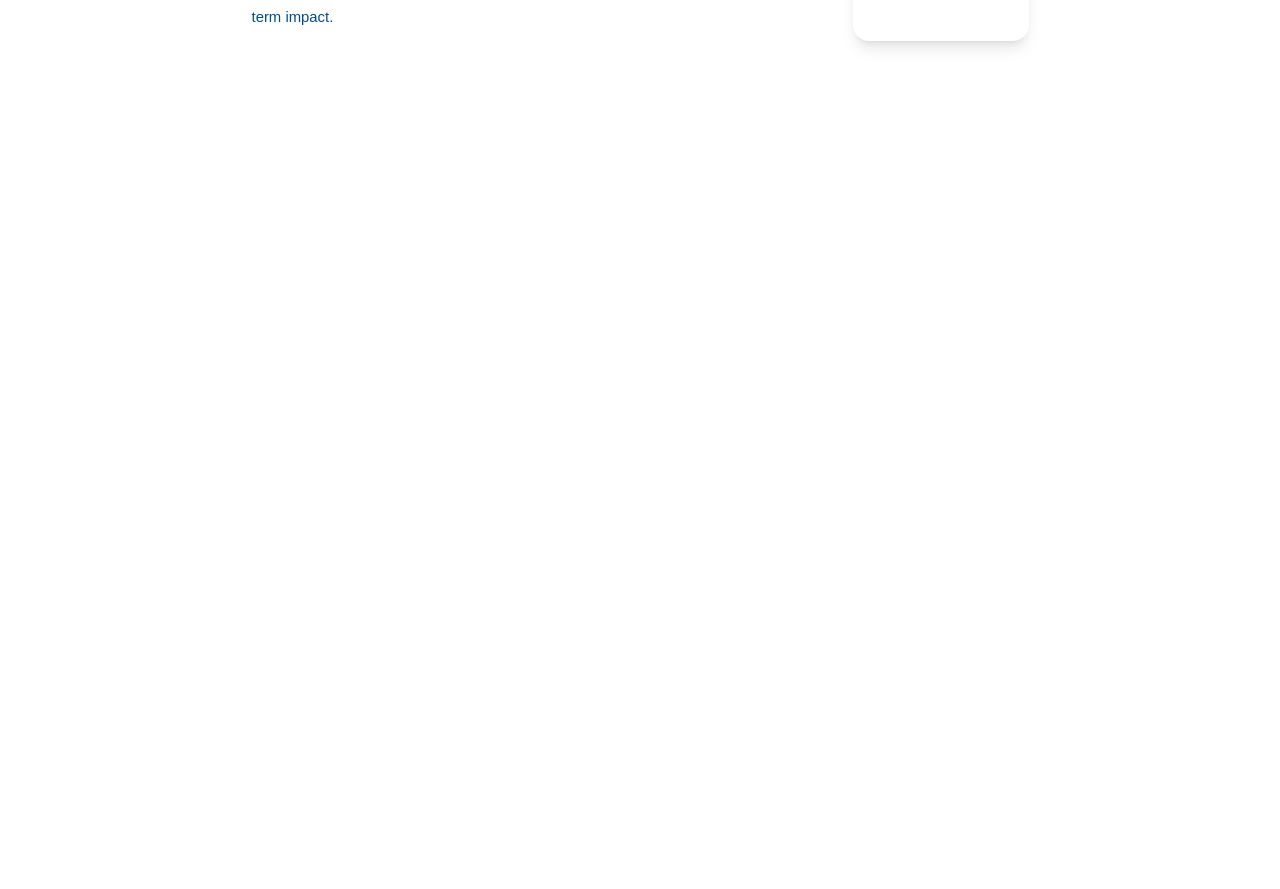
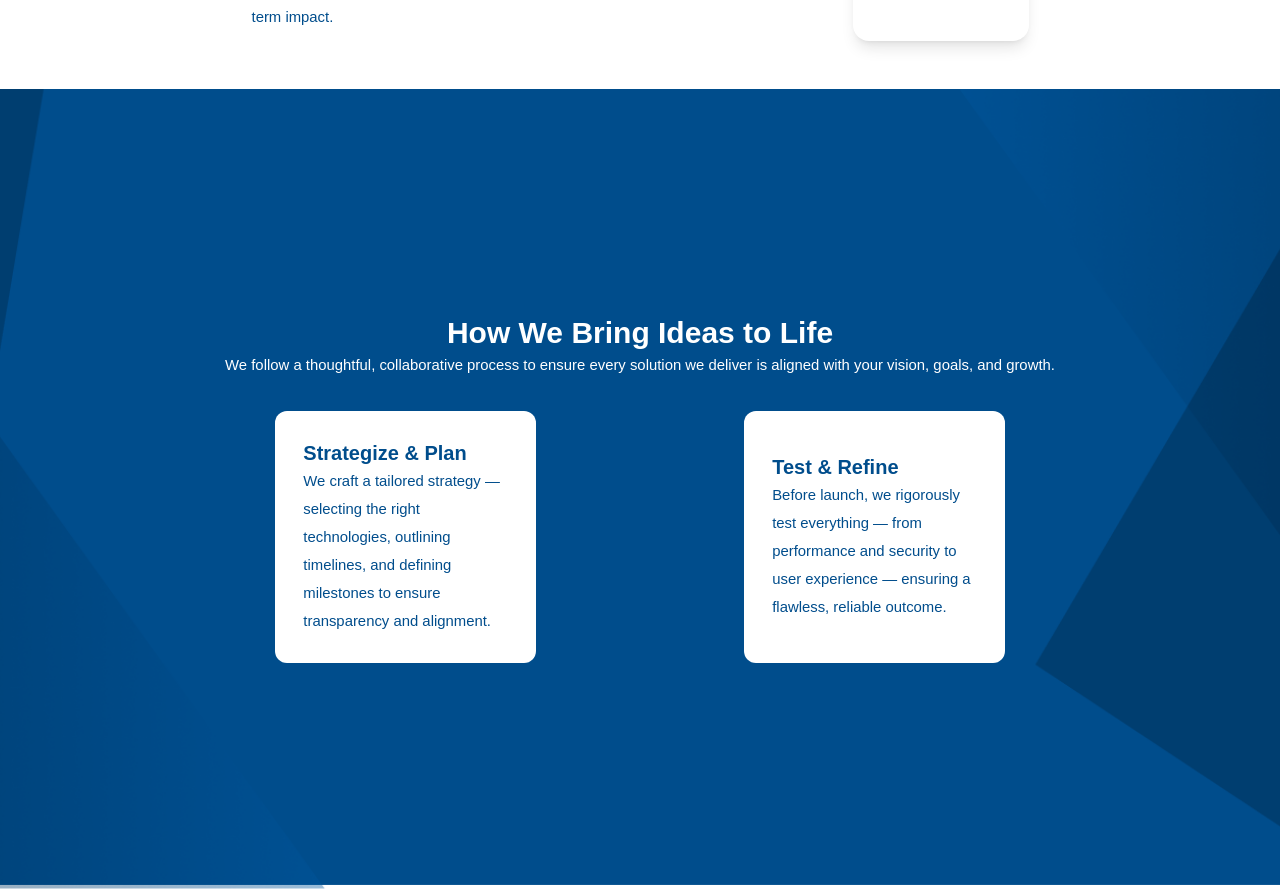
Before and after one commit to SolverousTech/SolverousWebsite, a React (Create React App) app in the folder solverouswebsite/: page / in a window 1280 px wide. Shown: the part 2573-3462 px from the top of the page. Before the commit the page ends 2662 px from the top, so only its background shows below. Built offline with nearby package versions, Linux system fonts and the light colour scheme.

Commit message:
Starting 5th section

```diff
--- a/solverouswebsite/src/pages/Home/home.js
+++ b/solverouswebsite/src/pages/Home/home.js
@@ -1,6 +1,7 @@
 import Navbar from "../../components/Navbar/navbar";
 import HomeBg from "../../assets/home_bg.png";
 import OfferBg from "../../assets/offer_bg.png";
+import TrustedBg from "../../assets/trusted_bg.png";
 import Button from '../../components/Buttons/button';
 import SecondSec from '../../assets/second_section_image.png';
 import Automation from '../../assets/first_reason.png';
@@ -18,6 +19,11 @@ function Home() {
 
   const offerBg = {
     backgroundImage: `url(${OfferBg})`,
+    marginTop: "0px",
+  };
+
+  const trustedBg = {
+    backgroundImage: `url(${TrustedBg})`,
     marginTop: "0px",
   };
 
@@ -85,7 +91,6 @@ function Home() {
             <p className=" p_blue_bg ">A wide range of systems designed to elevate your business operations
             </p>
           </div>
-
           <Services />
         </section>
 
@@ -97,7 +102,37 @@ function Home() {
             </p>
           </div>
           <div className=" p-4 bg-white shadow-lg rounded-2xl ">
-            <img src={HomebakerLogo} alt="Partner Logo" className="w-44 md:w-36"/>
+            <img src={HomebakerLogo} alt="Partner Logo" className="w-44 md:w-36" />
+          </div>
+        </section>
+
+        {/* HOW WE BRING IDEAS TO LIFE */}
+        <section style={trustedBg} className=" bg-no-repeat bg-cover bg-center h-[95vh] md:h-[100vh] text-center items-center content-center space-y-8 ">
+          <div className=" body_margin  ">
+            <h3 className="text-[2rem] md:text-3xl font-bold text-white ">How We Bring Ideas to Life</h3>
+            <p className=" p_blue_bg ">We follow a thoughtful, collaborative process to ensure every solution we deliver is aligned with your vision, goals, and growth.</p>
+          </div>
+
+          <div className=" body_margin flex flex-col md:flex-row ">
+            {/* ABOVE PROCESS */}
+            <div className="flex flex-row space-x-[20%] justify-center">
+              {/* FIRST ABOVE PROCESS */}
+              <div className=" bg-white p-7 w-[25%] rounded-xl content-center ">
+                <h5 className=" h5_title text-[#004D8C] text-left ">Strategize & Plan</h5>
+                <p className=" p_white_bg reasons_margin w-[95%] md:w-full text-left ">We craft a tailored strategy — selecting the right technologies, outlining timelines, and defining milestones to ensure transparency and alignment.</p>
+              </div>
+              {/* SECOND ABOVE PROCESS */}
+              <div className=" bg-white p-7 w-[25%] rounded-xl content-center ">
+                <h5 className=" h5_title text-[#004D8C] text-left ">Test & Refine</h5>
+                <p className=" p_white_bg reasons_margin w-[95%] md:w-full text-left ">Before launch, we rigorously test everything — from performance and security to user experience — ensuring a flawless, reliable outcome.</p>
+              </div>
+            </div>
+
+            {/* LINE AND ICONS REPRSENTING PROCESS */}
+            <div className="flex flex-row">
+
+            </div>
+
           </div>
         </section>
       </main>
```
Also changed, not shown: solverouswebsite/src/assets/trusted_bg.png (added).
